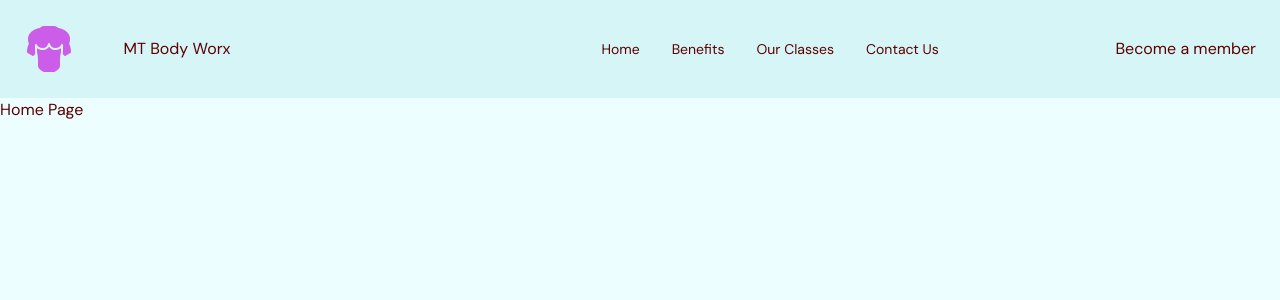
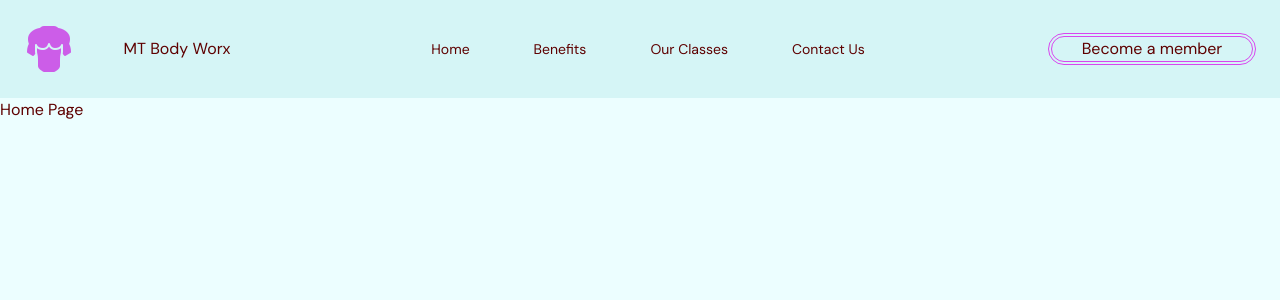
Before and after one commit to mzffrtp/gym_ts, a React (Vite) app: page / in a window 1280 px wide. Shown: the top 300 px of the page. Built offline with nearby package versions, Linux system fonts and the light colour scheme.

Commit message:
navbar-member-button
gugs fixed, new style

```diff
--- a/src/components/navbar/index.tsx
+++ b/src/components/navbar/index.tsx
@@ -13,18 +13,18 @@ export default function Navbar() {
             <img src={logo} />
             <p className="text-center w-56"> MT Body Worx</p>
           </div>
-          <div>
-            <button></button>
-          </div>
-          <div className={`${flexBetween} gap-8 text-sm`}>
+          {
+            // todo: hamburger menu
+          }
+          <div className={`${flexBetween} gap-16 text-sm`}>
             <Link to={"/"}>Home</Link>
             <Link to={"benefits"}>Benefits</Link>
             <Link to={"ourclasses"}>Our Classes</Link>
             <Link to={"contactus"}>Contact Us</Link>
           </div>
-          <div className={`${flexBetween} w-174 gap-8`}>
-            <button>{member ? "Sign In" : "Become a member"}</button>
-          </div>
+          <button className="w-52 rounded-full border-4 border-fuchsia-500 border-double hover:bg-fuchsia-200">
+            {member ? "Sign In" : "Become a member"}
+          </button>
         </div>
       </div>
     </nav>
```
